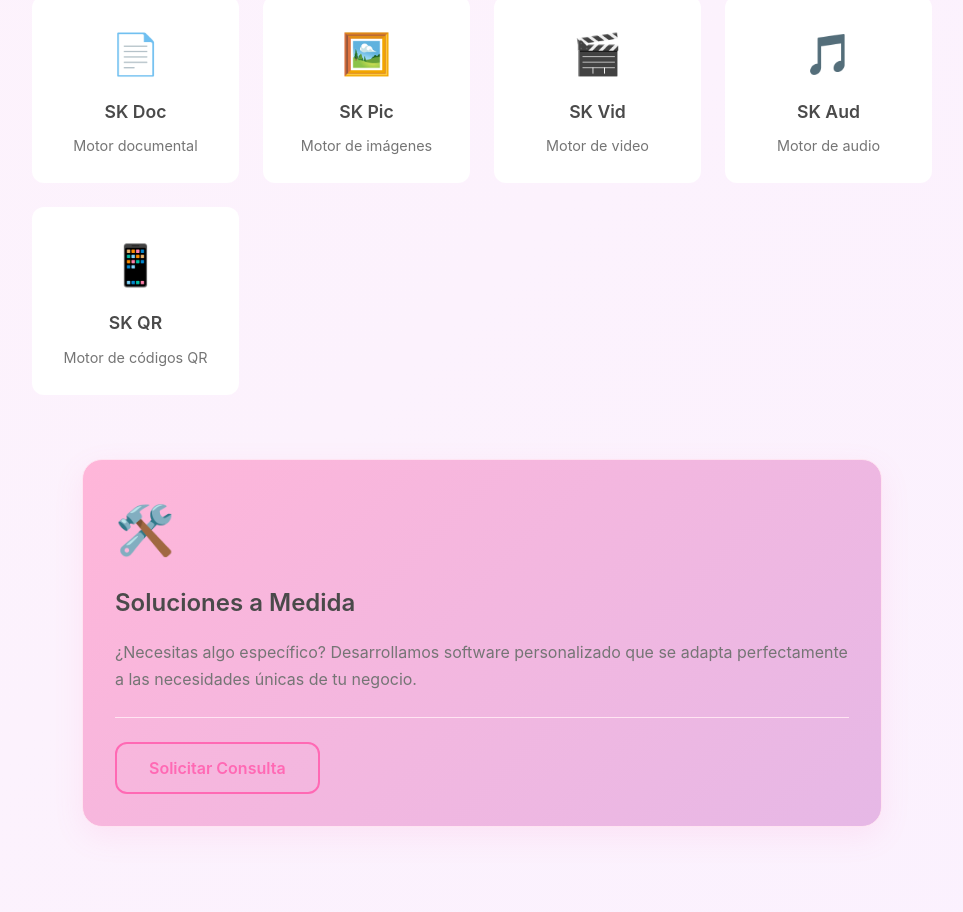
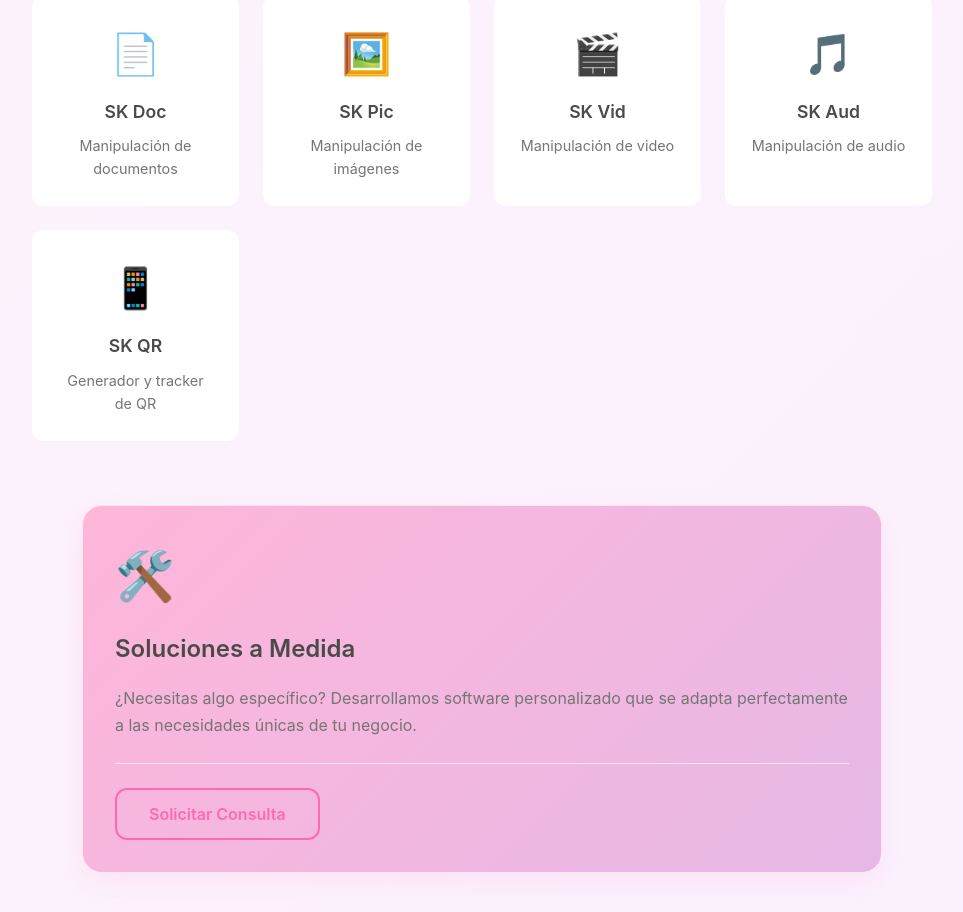
Before and after one commit to softkissdev/softkiss-bw, a Vue app: page /productos in a window 1280 px wide. Shown: the part 3040-3952 px from the top of the page, without its empty margins (158-1121 px from the left). Built offline with nearby package versions, Linux system fonts and the light colour scheme.

Commit message:
fix: update SK Tools descriptions - manipulation tools for docs, images, video, audio and QR generator/tracker

```diff
--- a/src/components/Footer.vue
+++ b/src/components/Footer.vue
@@ -61,7 +61,9 @@
           <div class="footer-column">
             <h4>SK Tools</h4>
             <ul>
-              <li><a href="https://sktools.app" target="_blank">sktools.app</a></li>
+              <li>
+                <a href="https://sktools.app" target="_blank">sktools.app</a>
+              </li>
             </ul>
           </div>
 
--- a/src/components/Products.vue
+++ b/src/components/Products.vue
@@ -53,32 +53,37 @@
 
       <div class="products-section tools-section">
         <h3 class="section-subtitle">SK Tools Suite</h3>
-        <p class="tools-description">Herramientas especializadas disponibles en <a href="https://sktools.app" target="_blank" class="tools-link">sktools.app</a></p>
+        <p class="tools-description">
+          Herramientas especializadas disponibles en
+          <a href="https://sktools.app" target="_blank" class="tools-link"
+            >sktools.app</a
+          >
+        </p>
         <div class="tools-grid">
           <div class="tool-card">
             <span class="tool-icon">📄</span>
             <h4>SK Doc</h4>
-            <p>Motor documental</p>
+            <p>Manipulación de documentos</p>
           </div>
           <div class="tool-card">
             <span class="tool-icon">🖼️</span>
             <h4>SK Pic</h4>
-            <p>Motor de imágenes</p>
+            <p>Manipulación de imágenes</p>
           </div>
           <div class="tool-card">
             <span class="tool-icon">🎬</span>
             <h4>SK Vid</h4>
-            <p>Motor de video</p>
+            <p>Manipulación de video</p>
           </div>
           <div class="tool-card">
             <span class="tool-icon">🎵</span>
             <h4>SK Aud</h4>
-            <p>Motor de audio</p>
+            <p>Manipulación de audio</p>
           </div>
           <div class="tool-card">
             <span class="tool-icon">📱</span>
             <h4>SK QR</h4>
-            <p>Motor de códigos QR</p>
+            <p>Generador y tracker de QR</p>
           </div>
         </div>
       </div>
```
Also changed, not shown: 1 other file (tests, documents, lock files or other folders).
